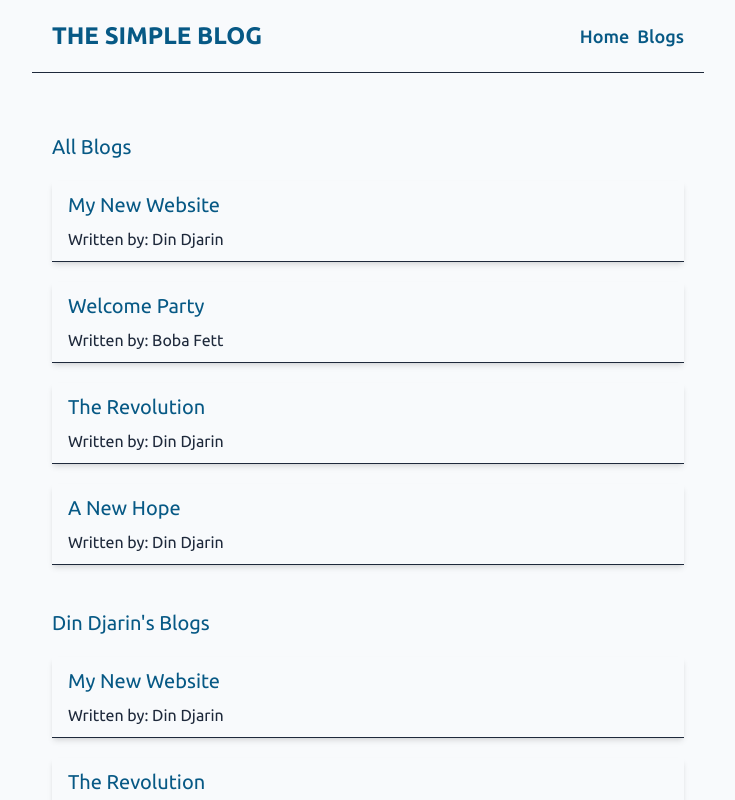
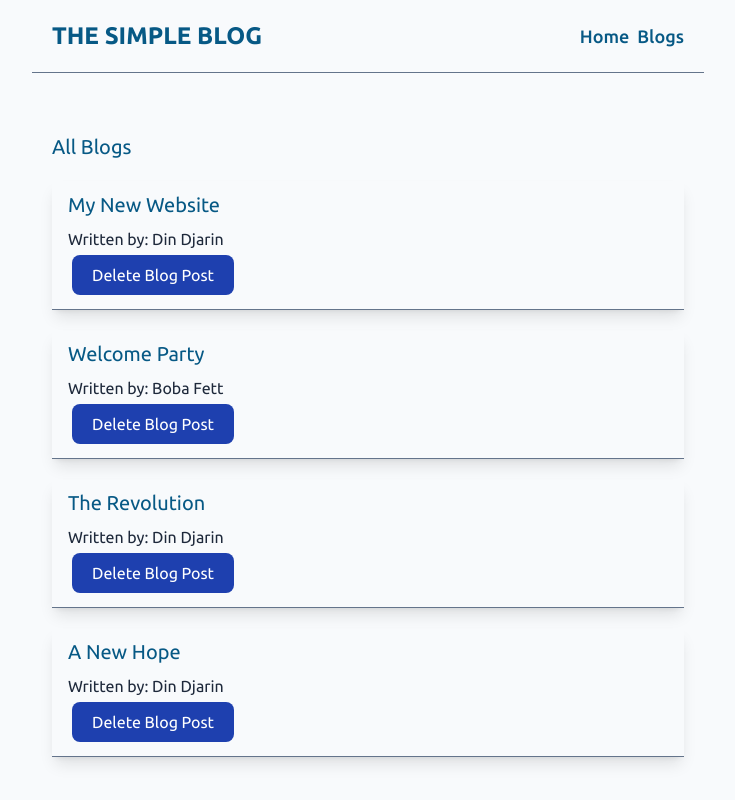
Before and after one commit to thes3interdev/slp-simple-blog-website, a React (Create React App) app: page / in a window 1280 px wide. Shown: the top 800 px of the page, without its empty margins (272-1007 px from the left). Built offline with nearby package versions, Linux system fonts and the light colour scheme.

Commit message:
feat: functions as props.

```diff
--- a/src/components/BlogList.js
+++ b/src/components/BlogList.js
@@ -1,4 +1,4 @@
-const BlogList = ({ blogs, title }) => {
+const BlogList = ({ blogs, title, handleDelete }) => {
 	return (
 		<div>
 			<h2 className="blog-preview-header">{title}</h2>
@@ -6,6 +6,9 @@ const BlogList = ({ blogs, title }) => {
 				<div className="blog-preview" key={blog.id}>
 					<h2 className="blog-preview-header">{blog.title}</h2>
 					<p>Written by: {blog.author}</p>
+					<button className="button" onClick={() => handleDelete(blog.id)}>
+						Delete Blog Post
+					</button>
 				</div>
 			))}
 		</div>
--- a/src/index.css
+++ b/src/index.css
@@ -15,8 +15,12 @@
 }
 
 @layer components {
+	.button {
+		@apply m-1 rounded-lg bg-blue-800 px-5 py-2 text-white;
+	}
+
 	.navbar {
-		@apply my-0 mx-auto flex max-w-2xl items-center border-b border-slate-800 p-5;
+		@apply my-0 mx-auto flex max-w-2xl items-center border-b border-slate-500 p-5;
 	}
 
 	.navbar-header {
@@ -36,7 +40,7 @@
 	}
 
 	.blog-preview {
-		@apply my-5 mx-0 border-b border-slate-800 py-[10px] px-4 shadow-md;
+		@apply my-5 mx-0 border-b border-slate-500 py-[10px] px-4 shadow-lg;
 	}
 
 	.blog-preview-header {
--- a/src/pages/Home.js
+++ b/src/pages/Home.js
@@ -29,11 +29,15 @@ const Home = () => {
 		},
 	]);
 
+	const handleDelete = (id) => {
+		const updatedBlogs = blogs.filter((blog) => blog.id !== id);
+
+		setBlogs(updatedBlogs);
+	};
+
 	return (
 		<div className="home">
-			<BlogList blogs={blogs} title="All Blogs" />
-			<br />
-			<BlogList blogs={blogs.filter((blog) => blog.author === 'Din Djarin')} title="Din Djarin's Blogs" />
+			<BlogList blogs={blogs} title="All Blogs" handleDelete={handleDelete} />
 		</div>
 	);
 };
```
